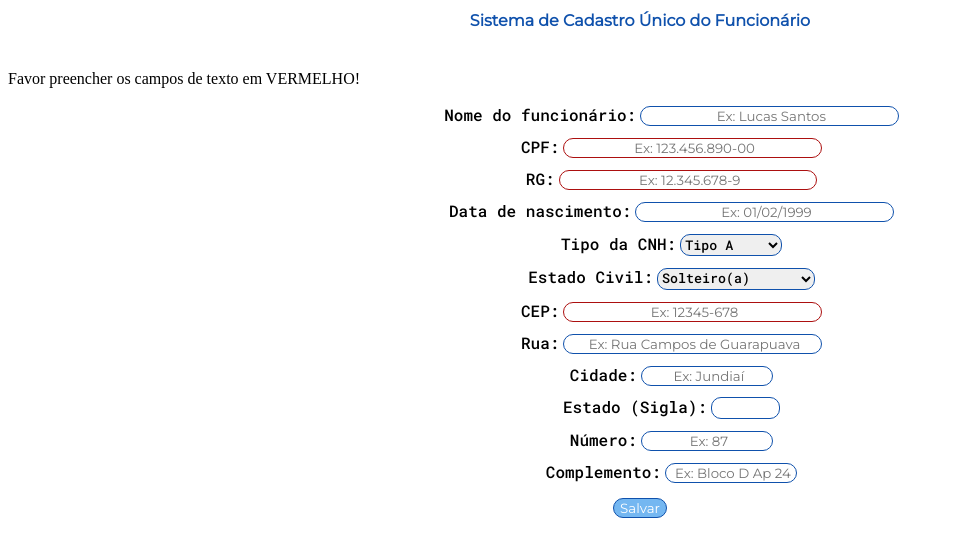
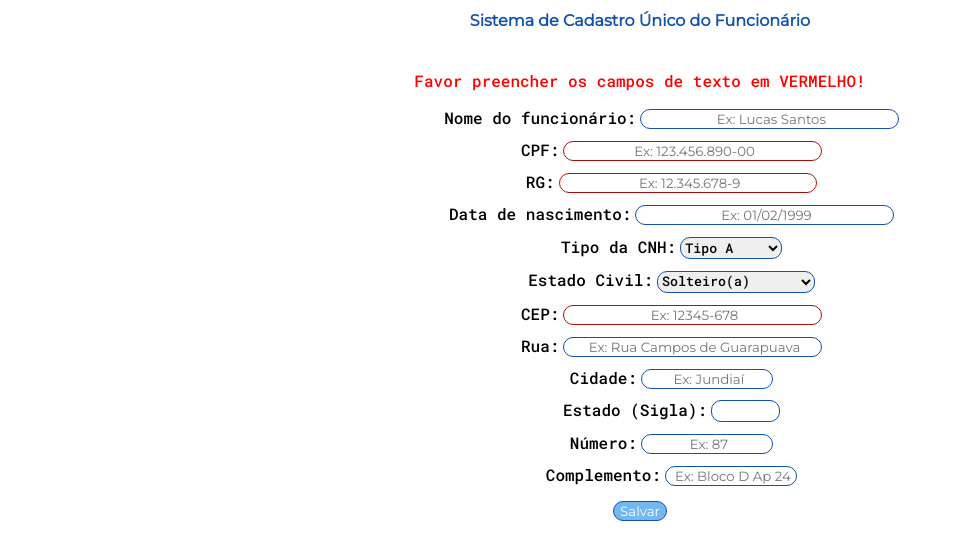
Before and after one commit to GuilhermeMesquita/s.c.u.f, a plain HTML site: page index.html in a window 1280 px wide. Shown: the part 258-800 px from the top of the page, without its empty margins (0-953 px from the left). Drawn offline with Linux system fonts and the light colour scheme.

```diff
--- a/style.css
+++ b/style.css
@@ -1,7 +1,11 @@
 @import url('https://fonts.googleapis.com/css2?family=Roboto+Mono:wght@500&display=swap');
 @import url('https://fonts.googleapis.com/css2?family=Montserrat&display=swap');
 
-
+p{
+    text-align: center;
+    font-family: "Roboto Mono";
+    color: red;
+}
 h1{
     text-align: center;
     font-family: "Montserrat",sans-serif;
```
